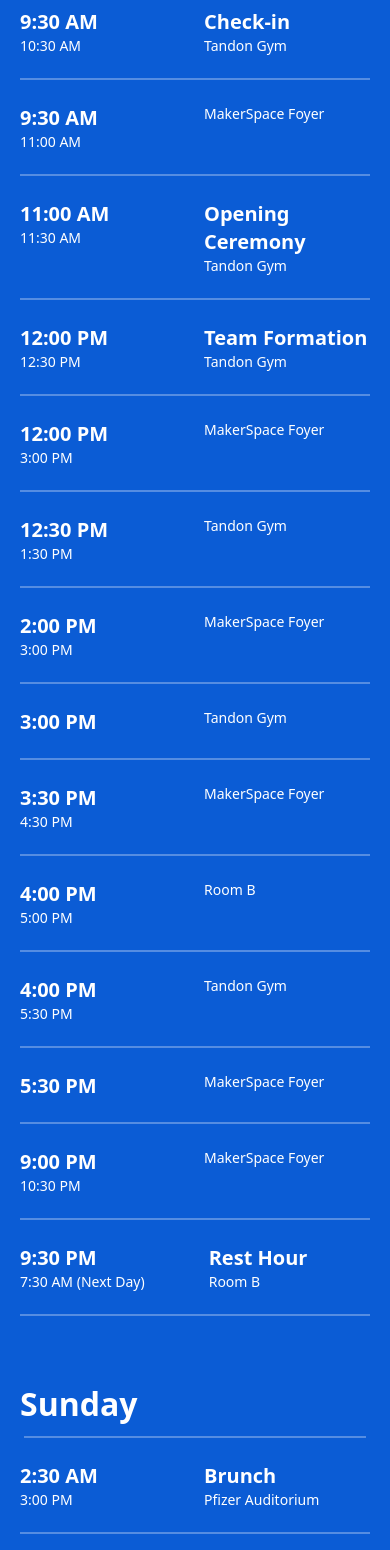
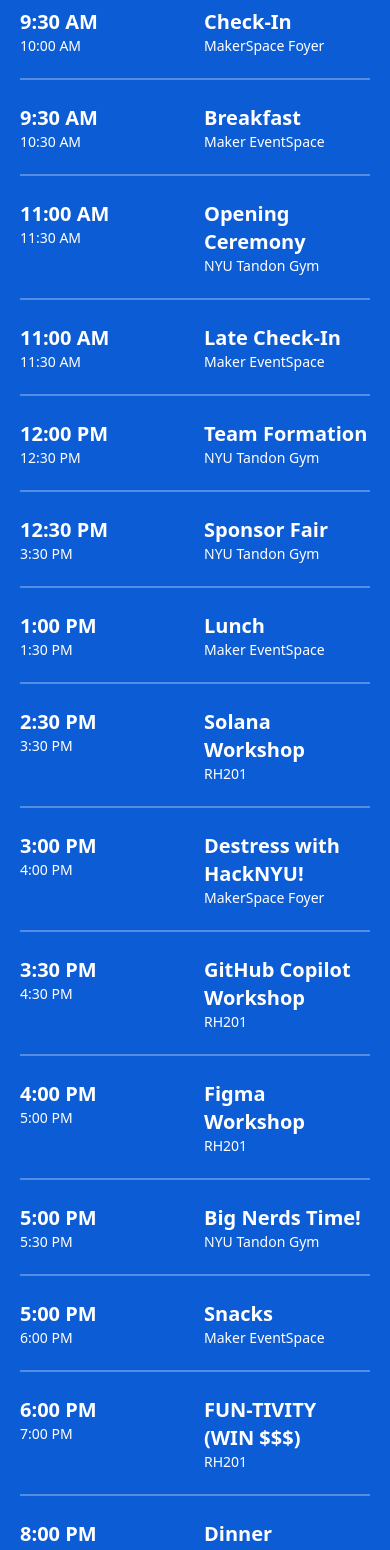
Before and after one commit to hacknyu/HackNYU-2025, a React (Vite) app: page / in a window 390 px wide. Shown: the part 2960-4510 px from the top of the page. Built offline with nearby package versions, Linux system fonts and the light colour scheme.

Commit message:
update mobile features

```diff
--- a/src/sections/schedule/Schedule.jsx
+++ b/src/sections/schedule/Schedule.jsx
@@ -440,7 +440,7 @@
       </div>
 
       <div className="sm:hidden">
-        <div className="bg-blue min-h-screen overflow-hidden pt-8 pb-16">
+        <div className="bg-blue min-h-screen overflow-hidden pt-8 pb-16 font-Inter rounded-t-[40px]">
           <h2 className="text-white text-[32px] font-bold px-5 pt-6 pb-2">Saturday</h2>
           <div className="h-[2px] bg-white/30 mx-6"></div>
           {renderMobileScheduleSections(saturdayMobileScheduleData)}
--- a/src/sections/schedule/data.js
+++ b/src/sections/schedule/data.js
@@ -246,24 +246,133 @@
 ]
 
 export const saturdayMobileScheduleData = [
-  { startTime: "9:30 AM", endTime: "10:30 AM", description: "Check-in", location: "Tandon Gym" },
-  { startTime: "9:30 AM", endTime: "11:00 AM", description: "", location: "MakerSpace Foyer" },
-  { startTime: "11:00 AM", endTime: "11:30 AM", description: "Opening Ceremony", location: "Tandon Gym" },
-  { startTime: "12:00 PM", endTime: "12:30 PM", description: "Team Formation", location: "Tandon Gym" },
-  { startTime: "12:00 PM", endTime: "3:00 PM", description: "", location: "MakerSpace Foyer" },
-  { startTime: "12:30 PM", endTime: "1:30 PM", description: "", location: "Tandon Gym" },
-  { startTime: "2:00 PM", endTime: "3:00 PM", description: "", location: "MakerSpace Foyer" },
-  { startTime: "3:00 PM", endTime: "", description: "", location: "Tandon Gym" },
-  { startTime: "3:30 PM", endTime: "4:30 PM", description: "", location: "MakerSpace Foyer" },
-  { startTime: "4:00 PM", endTime: "5:00 PM", description: "", location: "Room B" },
-  { startTime: "4:00 PM", endTime: "5:30 PM", description: "", location: "Tandon Gym" },
-  { startTime: "5:30 PM", endTime: "", description: "", location: "MakerSpace Foyer" },
-  { startTime: "9:00 PM", endTime: "10:30 PM", description: "", location: "MakerSpace Foyer" },
-  { startTime: "9:30 PM", endTime: "7:30 AM (Next Day)", description: "Rest Hour", location: "Room B" },
+  {
+    startTime: "9:30 AM",
+    endTime: "10:00 AM",
+    description: "Check-In",
+    location: "MakerSpace Foyer",
+  },
+  {
+    startTime: "9:30 AM",
+    endTime: "10:30 AM",
+    description: "Breakfast",
+    location: "Maker EventSpace",
+  },
+  {
+    startTime: "11:00 AM",
+    endTime: "11:30 AM",
+    description: "Opening Ceremony",
+    location: "NYU Tandon Gym",
+  },
+  {
+    startTime: "11:00 AM",
+    endTime: "11:30 AM",
+    description: "Late Check-In",
+    location: "Maker EventSpace",
+  },
+  {
+    startTime: "12:00 PM",
+    endTime: "12:30 PM",
+    description: "Team Formation",
+    location: "NYU Tandon Gym",
+  },
+  {
+    startTime: "12:30 PM",
+    endTime: "3:30 PM",
+    description: "Sponsor Fair",
+    location: "NYU Tandon Gym",
+  },
+  {
+    startTime: "1:00 PM",
+    endTime: "1:30 PM",
+    description: "Lunch",
+    location: "Maker EventSpace",
+  },
+  {
+    startTime: "2:30 PM",
+    endTime: "3:30 PM",
+    description: "Solana Workshop",
+    location: "RH201",
+  },
+  {
+    startTime: "3:00 PM",
+    endTime: "4:00 PM",
+    description: "Destress with HackNYU!",
+    location: "MakerSpace Foyer",
+  },
+  {
+    startTime: "3:30 PM",
+    endTime: "4:30 PM",
+    description: "GitHub Copilot Workshop",
+    location: "RH201",
+  },
+  {
+    startTime: "4:00 PM",
+    endTime: "5:00 PM",
+    description: "Figma Workshop",
+    location: "RH201",
+  },
+  {
+    startTime: "5:00 PM",
+    endTime: "5:30 PM",
+    description: "Big Nerds Time!",
+    location: "NYU Tandon Gym",
+  },
+  {
+    startTime: "5:00 PM",
+    endTime: "6:00 PM",
+    description: "Snacks",
+    location: "Maker EventSpace",
+  },
+  {
+    startTime: "6:00 PM",
+    endTime: "7:00 PM",
+    description: "FUN-TIVITY (WIN $$$)",
+    location: "RH201",
+  },
+  {
+    startTime: "8:00 PM",
+    endTime: "9:00 PM",
+    description: "Dinner",
+    location: "NYU Tandon Gym",
+  },
+  {
+    startTime: "9:00 PM",
+    endTime: "9:00 AM (Next Day)",
+    description: "Rest Hour",
+    location: "RH202, RH204",
+  },
 ]
 
 export const sundayMobileScheduleData = [
-  { startTime: "2:30 AM", endTime: "3:00 PM", description: "Brunch", location: "Pfizer Auditorium" },
-  { startTime: "11:30 AM", endTime: "", description: "Project Deadline!", location: "" },
-  { startTime: "12:00 PM", endTime: "2:00 PM", description: "Judging", location: "Tandon Gym" },
+  {
+    startTime: "10:00 AM",
+    endTime: "11:30 AM",
+    description: "Brunch",
+    location: "MakerSpace Foyer",
+  },
+  {
+    startTime: "11:30 AM",
+    endTime: "12:00 PM",
+    description: "Project Deadline (11:30)",
+    location: "NYU Tandon Gym",
+  },
+  {
+    startTime: "12:30 PM",
+    endTime: "2:00 PM",
+    description: "Judging",
+    location: "NYU Tandon Gym",
+  },
+  {
+    startTime: "2:30 PM",
+    endTime: "3:00 PM",
+    description: "A Day in the Life Panel",
+    location: "Pfizer Auditorium",
+  },
+  {
+    startTime: "3:00 PM",
+    endTime: "4:00 PM",
+    description: "Closing Ceremony",
+    location: "Pfizer Auditorium",
+  },
 ]
```
